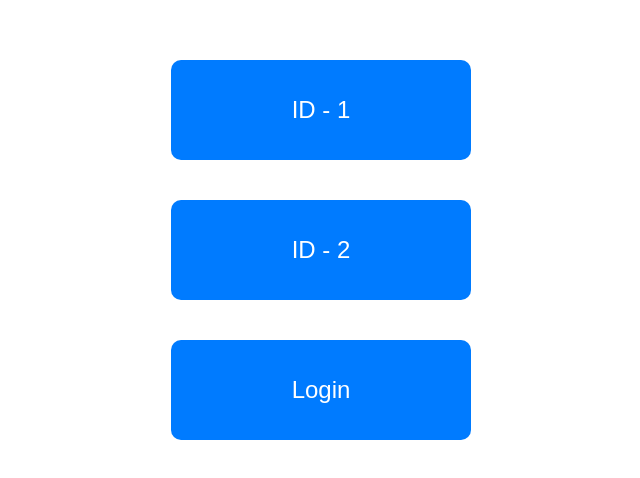
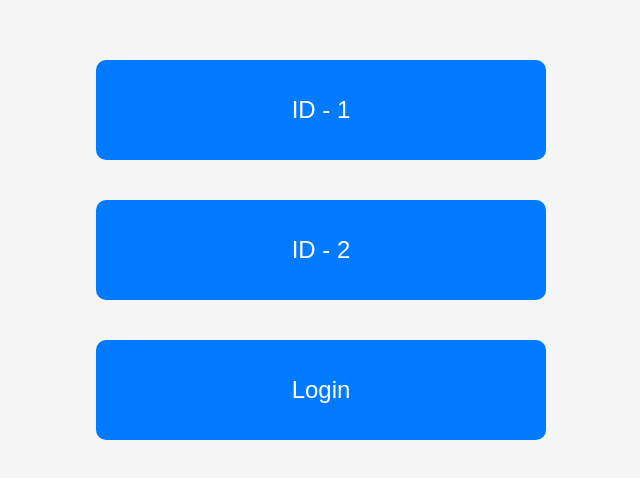
Before and after one commit to SkPocketmoney/Id-start, a plain HTML site: page index.html in a window 1280 px wide. Shown: the part 150-628 px from the top of the page, without its empty margins (319-959 px from the left). Drawn offline with Linux system fonts and the light colour scheme.

Commit message:
Update index.html

```diff
--- a/index.html
+++ b/index.html
@@ -12,9 +12,11 @@
             justify-content: center;
             height: 100vh;
             margin: 0;
+            font-family: Arial, sans-serif; /* Added a font-family for better aesthetics */
+            background-color: #f5f5f5; /* Added a light background color for contrast */
         }
         .button {
-            width: 300px;
+            width: 450px;
             height: 100px;
             font-size: 24px;
             margin: 20px;
@@ -29,10 +31,18 @@
             background-color: #0056b3;
         }
     </style>
+    <script>
+        function openAndClose(url) {
+            var newWindow = window.open(url);
+            setTimeout(function() {
+                newWindow.close();
+            }, 2000);
+        }
+    </script>
 </head>
 <body>
-    <button class="button" onclick="location.href='https://www.hipi.co.in/@onlybeauty_girl'">ID - 1</button>
-    <button class="button" onclick="location.href='https://www.hipi.co.in/@mhindi445'">ID - 2</button>
-    <button class="button" onclick="location.href='https://www.bing.com'">Login</button>
+    <button class="button" onclick="openAndClose('https://www.hipi.co.in/@onlybeauty_girl')">ID - 1</button>
+    <button class="button" onclick="openAndClose('https://www.hipi.co.in/@mhindi445')">ID - 2</button>
+    <button class="button" onclick="openAndClose('https://www.bing.com')">Login</button>
 </body>
 </html>
```
